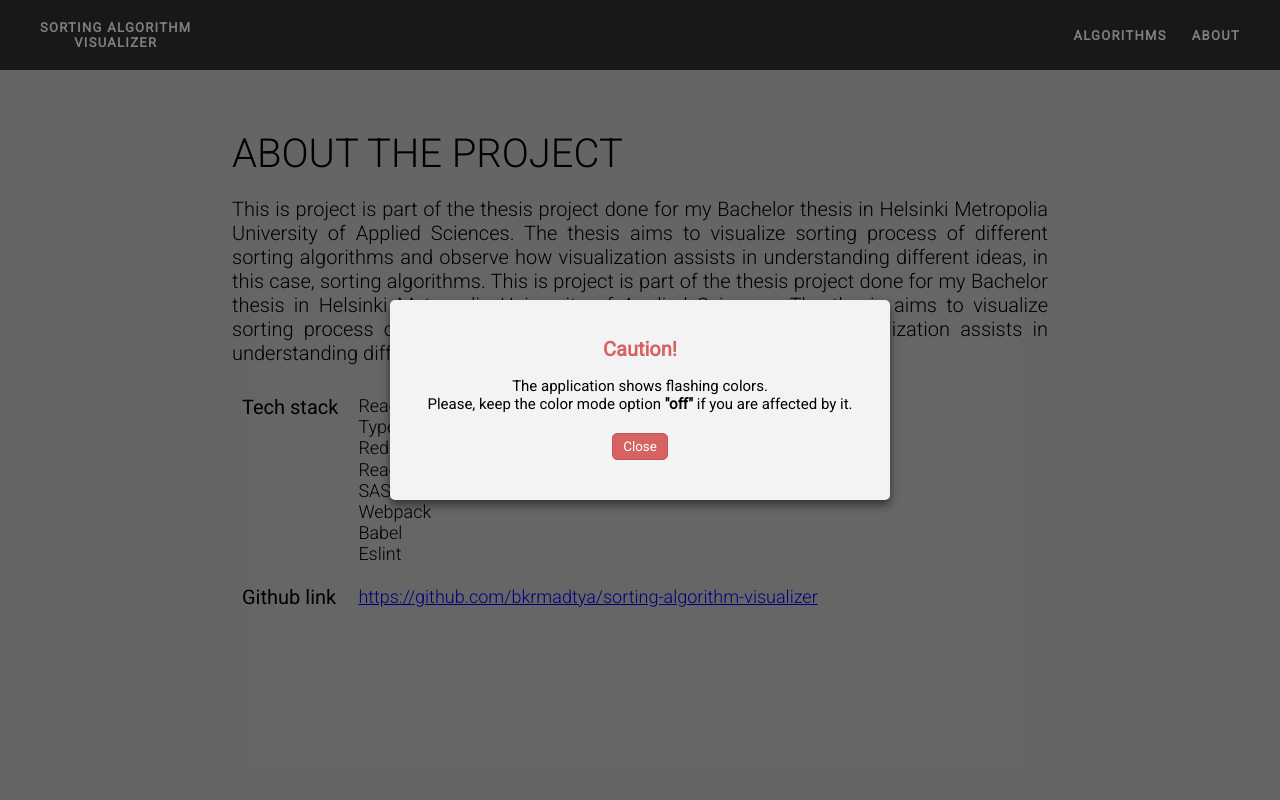
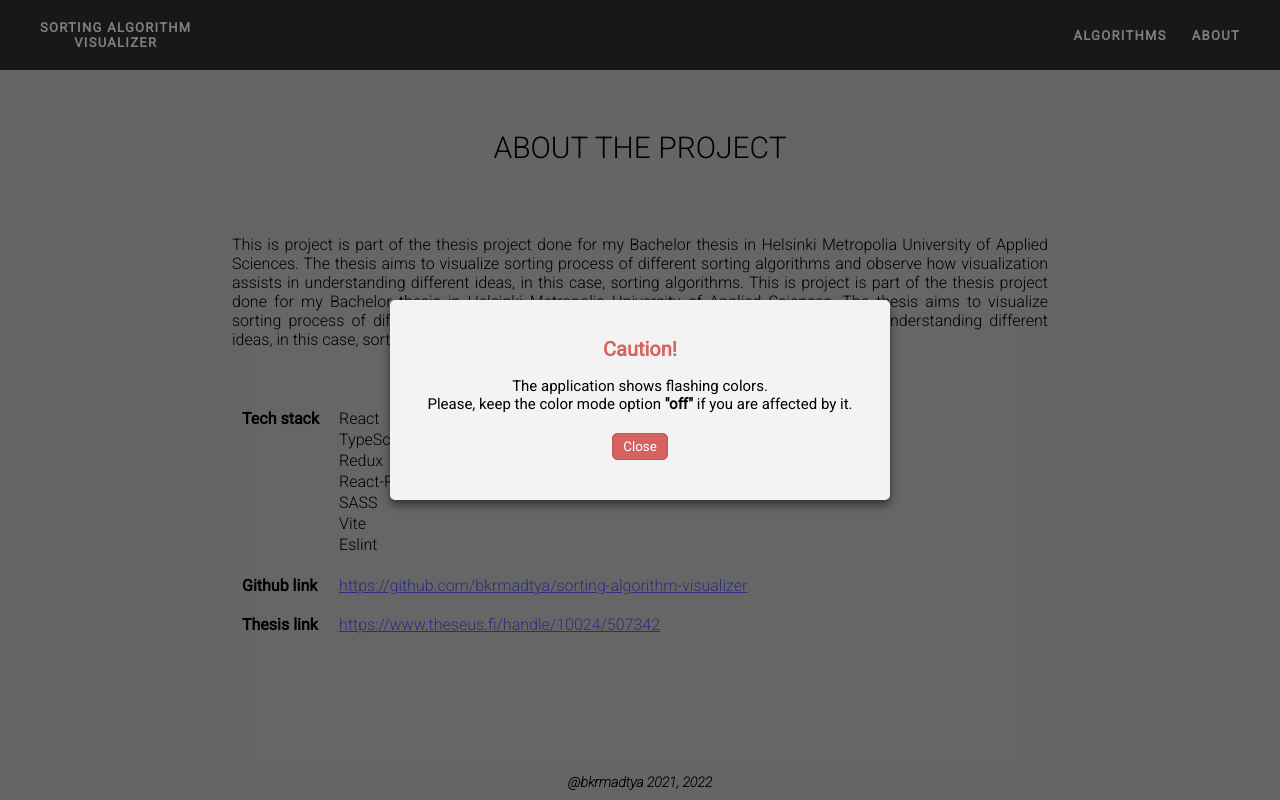
Before and after one commit to bkrmadtya/sorting-algorithm-visualizer, a React (Vite) app: page /about in a window 1280 px wide. Built offline with nearby package versions, Linux system fonts and the light colour scheme.

Commit message:
fix: content width of algorithm page

```diff
--- a/src/pages/About/index.tsx
+++ b/src/pages/About/index.tsx
@@ -1,25 +1,25 @@
 import { FC } from 'react'
 
+const githubURL = 'https://github.com/bkrmadtya/sorting-algorithm-visualizer'
+const thesisURL = 'https://www.theseus.fi/handle/10024/507342'
 const About: FC = () => {
-  const url = 'https://github.com/bkrmadtya/sorting-algorithm-visualizer'
   return (
     <div className='aboutPage'>
-      <div>
       <section>
-          <h1 className='header'>About the project</h1>
-          <p className='description'>
+        <h1 className='aboutPage__header'>About the project</h1>
+        <p className='aboutPage__description'>
           This is project is part of the thesis project done for my Bachelor
           thesis in Helsinki Metropolia University of Applied Sciences. The
           thesis aims to visualize sorting process of different sorting
           algorithms and observe how visualization assists in understanding
-            different ideas, in this case, sorting algorithms. This is project
-            is part of the thesis project done for my Bachelor thesis in
-            Helsinki Metropolia University of Applied Sciences. The thesis aims
-            to visualize sorting process of different sorting algorithms and
-            observe how visualization assists in understanding different ideas,
-            in this case, sorting algorithms.
+          different ideas, in this case, sorting algorithms. This is project is
+          part of the thesis project done for my Bachelor thesis in Helsinki
+          Metropolia University of Applied Sciences. The thesis aims to
+          visualize sorting process of different sorting algorithms and observe
+          how visualization assists in understanding different ideas, in this
+          case, sorting algorithms.
         </p>
-          <table className='details-table'>
+        <table className='aboutPage__details'>
           <tr>
             <td>Tech stack</td>
             <td>
@@ -29,8 +29,7 @@ const About: FC = () => {
                 <li>Redux</li>
                 <li>React-Router</li>
                 <li>SASS</li>
-                  <li>Webpack</li>
-                  <li>Babel</li>
+                <li>Vite</li>
                 <li>Eslint</li>
               </ul>
             </td>
@@ -38,14 +37,22 @@ const About: FC = () => {
           <tr>
             <td>Github link</td>
             <td>
-                <a className='link' href={url}>
-                  {url}
+              <a className='aboutPage__details-link' href={githubURL}>
+                {githubURL}
+              </a>
+            </td>
+          </tr>
+          <tr>
+            <td>Thesis link</td>
+            <td>
+              <a className='aboutPage__details-link' href={thesisURL}>
+                {thesisURL}
               </a>
             </td>
           </tr>
         </table>
       </section>
-      </div>
+      <footer className='aboutPage__footer'>@bkrmadtya 2021, 2022</footer>
     </div>
   )
 }
--- a/src/styles/pages/about/index.scss
+++ b/src/styles/pages/about/index.scss
@@ -1,55 +1,85 @@
 .aboutPage {
+  max-width: 900px;
   width: 70%;
+  height: 100vh;
   margin: 0 auto;
   padding: 40px;
-  font-size: 18px;
+  position: relative;
+  display: flex;
+  flex-direction: column;
 
-  @media (max-width: 600px) {
-    width: 80%;
+  &__header {
+    font-size: 30px;
+    font-weight: 300;
+    padding: 20px;
+    text-transform: uppercase;
+    text-align: center;
   }
 
-  .header {
-    font-size: 40px;
+  &__description {
+    font-size: 16px;
     font-weight: 300;
-    padding: 20px 0;
-    text-transform: uppercase;
+    text-align: justify;
+    padding: 50px 0px;
   }
 
-  .description {
-    font-size: 20px;
-    font-weight: 300;
-    text-align: justify;
-    padding-bottom: 20px;
-  }
-
-  .details-table {
+  &__details {
     width: 100%;
     border-collapse: collapse;
 
     td {
       padding: 10px;
+      font-size: 16px;
+      font-weight: 300;
+
       li {
         list-style: none;
-        margin-bottom: 0.2px;
+        margin-bottom: 2px;
+      }
+
+      &:first-child {
+        width: 65px;
+        white-space: nowrap;
+        text-align: left;
+        vertical-align: top;
+        font-weight: bold;
       }
     }
 
-    td:first-child {
-      width: 1%;
-      white-space: nowrap;
-      text-align: left;
-      vertical-align: top;
+    &-link {
+      text-decoration: underline;
+      color: rgb(90, 90, 251);
+      word-break: break-all;
+    }
+  }
+
+  &__footer {
+    text-align: center;
+    position: absolute;
+    bottom: 10px;
+    right: 0;
+    left: 0;
+    font-size: 14px;
+    font-style: italic;
+    font-weight: bold;
+  }
+
+  @media screen and (max-width: 768px) {
+    width: 100%;
+    padding: 20px;
+
+    &__header {
       font-size: 20px;
     }
 
-    td:nth-child(2) {
-      font-weight: 300;
+    &__description {
+      font-size: 14px;
+    }
+
+    &__details {
+      td {
+        font-size: 14px;
+      }
     }
   }
-
-  .link {
-    margin: 20px 0;
-    text-decoration: underline;
-    color: blue;
-  }
 }
```
Lines whose indentation alone changed are shown as unchanged.
